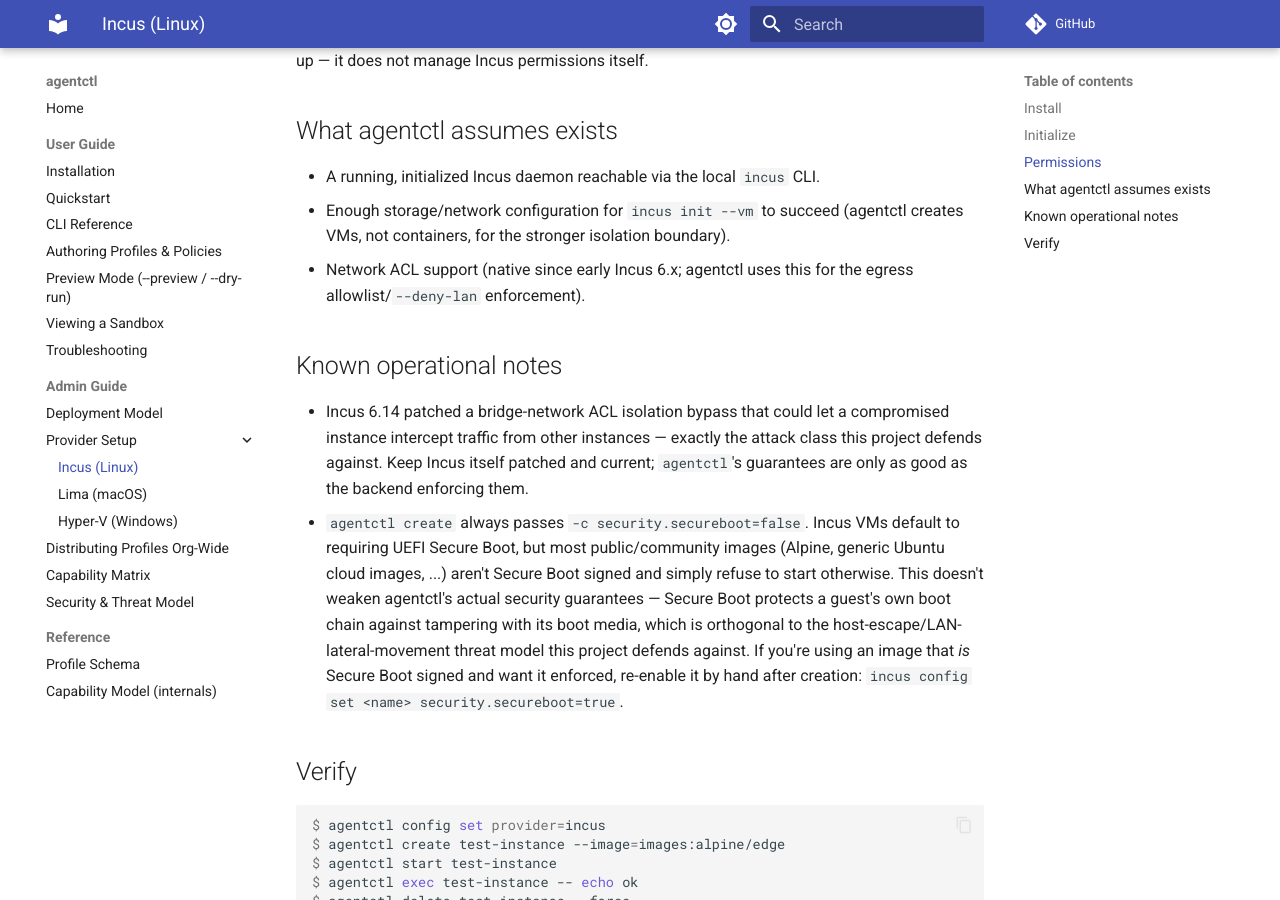
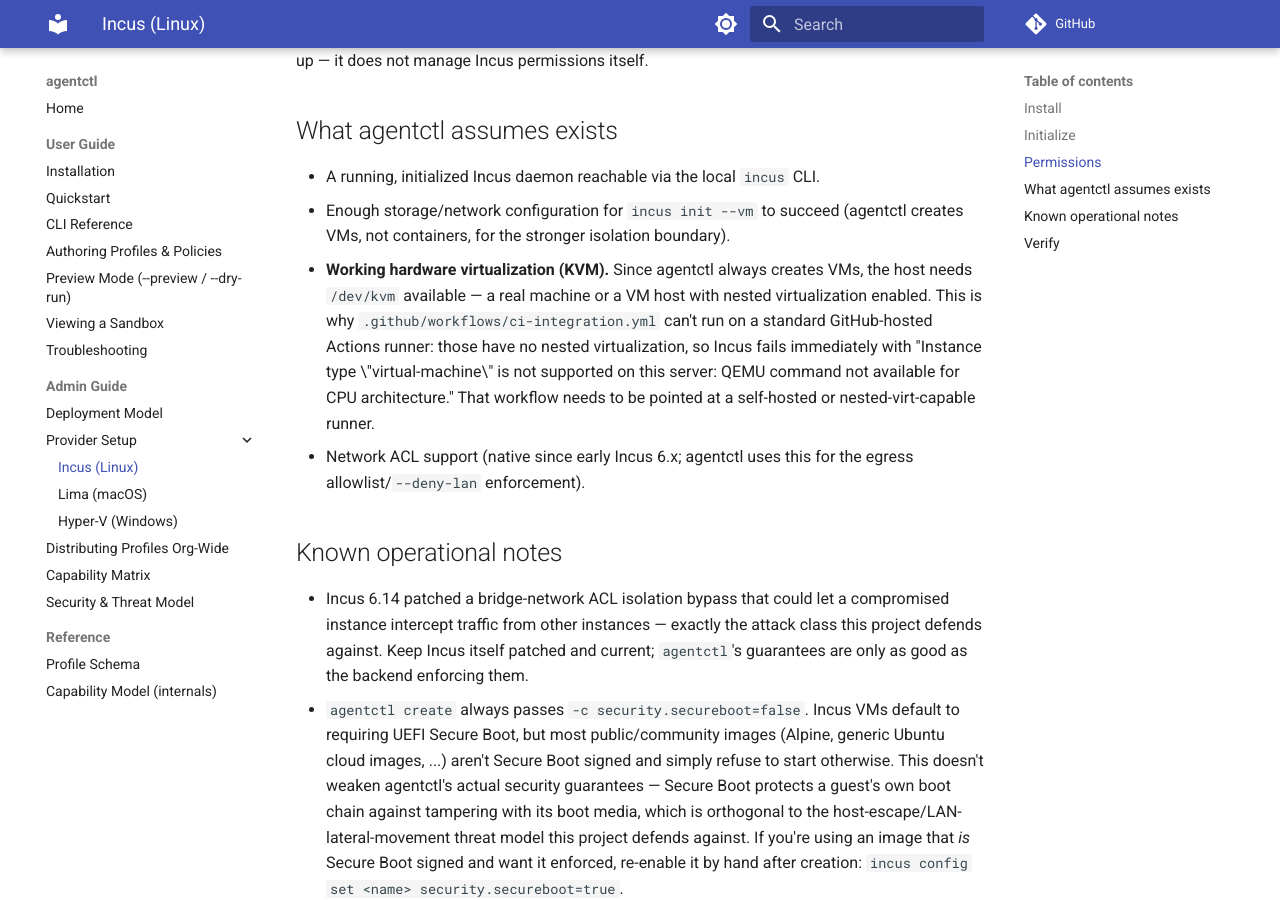
Before and after one commit to apomonosi/sandboxing, an MkDocs documentation site: the page built from docs/admin/providers/incus-setup.md, in a window 1280 px wide and 900 px high, scrolled down 789 px. Built offline with MkDocs 1.6.1 and Material for MkDocs 9.7.7, drawn with Linux system fonts in a browser that asks for light colours; comment, search, counter and statistics services are not loaded.

Commit message:
Stop scheduling Incus integration tests on hosted runners (no KVM)
The nightly ci-integration.yml run was failing every time, but not for
the reason the failure summary suggests: GitHub surfaces a Node.js 20
deprecation warning on the job, which is unrelated noise. The real
failure is:

  Error: Failed instance creation: ... Instance type "virtual-machine"
  is not supported on this server: QEMU command not available for CPU
  architecture

Standard GitHub-hosted runners have no nested virtualization, so QEMU
can't run at all, so Incus can't create the VM-type instances agentctl
always requests (--vm, for the isolation guarantee). This is a runner
capability mismatch, not a code bug, and no amount of retrying will ever
make it pass on ubuntu-latest.

Removes the `schedule:` trigger (a job guaranteed to fail every night is
just alert noise, not useful signal) and documents the KVM requirement
clearly in the workflow and in docs/admin/providers/incus-setup.md.
workflow_dispatch remains for anyone who points this at a self-hosted or
nested-virt-capable runner.

```diff
--- a/docs/admin/providers/incus-setup.md
+++ b/docs/admin/providers/incus-setup.md
@@ -36,6 +36,15 @@ this is already set up — it does not manage Incus permissions itself.
 - A running, initialized Incus daemon reachable via the local `incus` CLI.
 - Enough storage/network configuration for `incus init --vm` to succeed
   (agentctl creates VMs, not containers, for the stronger isolation boundary).
+- **Working hardware virtualization (KVM).** Since agentctl always creates
+  VMs, the host needs `/dev/kvm` available — a real machine or a VM host
+  with nested virtualization enabled. This is why
+  `.github/workflows/ci-integration.yml` can't run on a standard
+  GitHub-hosted Actions runner: those have no nested virtualization, so
+  Incus fails immediately with "Instance type \"virtual-machine\" is not
+  supported on this server: QEMU command not available for CPU
+  architecture." That workflow needs to be pointed at a self-hosted or
+  nested-virt-capable runner.
 - Network ACL support (native since early Incus 6.x; agentctl uses this for
   the egress allowlist/`--deny-lan` enforcement).
 
```
Also changed, not shown: 1 other file.
